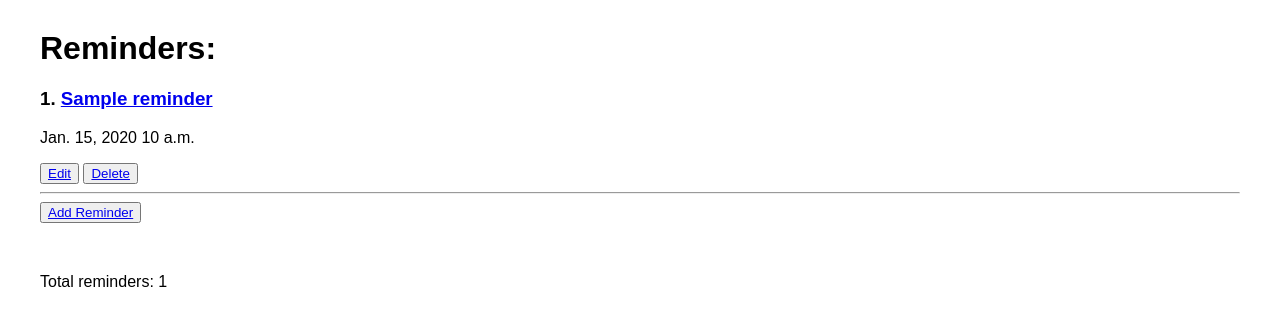
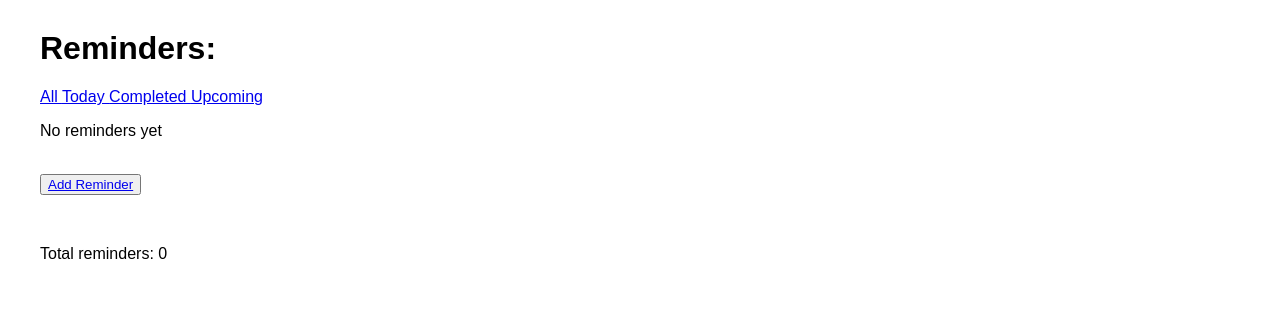
Before and after one commit to farkhondehsharifi/Django_planner, a Django app: page /?status=today in a window 1280 px wide. Shown: the part 163-489 px from the top of the page. Run offline with Django 5.2, Linux system fonts and the light colour scheme; a user stored in the database is signed in; tables that the repository leaves empty hold one stand-in row (values such as "Sample post").

Commit message:
Enhance Reminder list and add date validation

```diff
--- a/reminders/templates/reminders/home.html
+++ b/reminders/templates/reminders/home.html
@@ -6,6 +6,20 @@
 
         {% block content %}
             <h1>Reminders:</h1>
+            <div>
+                <a href="?" class="btn {% if not current_status %}btn-primary{% else %}btn-outline{% endif%}">
+                    All
+                </a>
+                <a href="?status=today" class="btn {% if not current_status %}btn-primary{% else %}btn-outline{% endif%}">
+                    Today
+                </a>
+                <a href="?status=completed" class="btn {% if not current_status %}btn-primary{% else %}btn-outline{% endif%}">
+                    Completed
+                </a>
+                <a href="?status=upcoming" class="btn {% if not current_status %}btn-primary{% else %}btn-outline{% endif%}">
+                    Upcoming
+                </a>
+            </div>
             {% for reminder in reminders%}
                 <div>
                     <h3>{{ reminder.id }}. <a href="{% url 'reminder_detail' reminder.id %}">{{ reminder.title }}</a></h3>
@@ -17,6 +31,21 @@
             {% empty %}
                 <p> No reminders yet</p>
             {% endfor %}
+
+            {% if is_paginated %}
+                <div class="pagination">
+                    {% for page_num in page_obj.paginator.page_range%}
+                        {% if page_num == page_obj.number %}
+                            <span>
+                                {{page_obj.number}} / {{page_obj.paginator.num_pages}}
+                            </span>
+                        {% else %}
+                            <button><a href="?{% if current_status %}status={{current_status}}&{% endif %}page={{page_num}}">{{page_num}}</a></button>
+                        {% endif %}
+                    {% endfor %}
+                </div>
+            {% endif %}
+            <br>
             <button><a href="{% url 'create_reminder' %}">Add Reminder</a></button>
         {% endblock %}
 
--- a/reminders/urls.py
+++ b/reminders/urls.py
@@ -1,11 +1,16 @@
 from django.urls import path
 from . import views
-from.views import ReminderUpdateView, ReminderDeleteView, ReminderDetailView
+from.views import ReminderUpdateView, ReminderDeleteView, ReminderDetailView, ReminderCreateView, ReminderListView
 
 urlpatterns = [
-    path("", views.home, name="home"),
-    path("reminders/create/",
-         views.create_reminder,
+    path(
+        "",
+        ReminderListView.as_view(),
+        name="home"
+    ),
+    path(
+        "reminders/create/",
+         ReminderCreateView.as_view(),
          name="create_reminder"
          ),
         path(
--- a/reminders/views.py
+++ b/reminders/views.py
@@ -2,38 +2,51 @@ from django.shortcuts import render, redirect
 from django.contrib.auth.decorators import login_required
 from .forms import ReminderForm
 from .models import Reminder
-from django.views.generic import UpdateView, DeleteView, DetailView
+from django.views.generic import UpdateView, DeleteView, DetailView, CreateView, ListView
 from django.urls import reverse_lazy
 from django.contrib.auth.mixins import LoginRequiredMixin
+from .mixins import UserReminderMixin
+from django.db.models import Q
+from django.utils import timezone
 
 
-@login_required
-def home(request):
-    # return  HttpResponse("Welcome to Planner.")
-    reminders = request.user.reminders.all()
-    return render(request,
-                  "reminders/home.html",
-                  { "reminders": reminders }
-                  )
+class ReminderListView(LoginRequiredMixin, ListView):
+    model = Reminder
+    template_name = "reminders/home.html"
+    context_object_name = 'reminders'
+    paginate_by = 2
+    def get_queryset(self):
+        queryset = super().get_queryset()
+        queryset = queryset.filter(user=self.request.user)
+        status = self.request.GET.get('status')
+        now = timezone.now()
+        today = now.date()
+        current_time = now.time()
+        if status == 'completed':
+            queryset = queryset.filter(Q(date__lt=today) | (Q(date=today) & Q(time__lt=current_time)))
+        elif status == 'today':
+            queryset = queryset.filter(Q(date=today) | Q(time__gte=current_time))
+        elif status == 'upcoming':
+            queryset = queryset.filter(Q(date__gt=today))
+        return queryset.order_by(
+            "date",
+            "time"
+        )
+    def get_context_data(self, **kwargs):
+        context = super().get_context_data( **kwargs)
+        context['current_status'] = self.request.GET.get("status", '')
+        return context
 
-@login_required
-def create_reminder(request):
-    if (request.method == "POST"):
-        form = ReminderForm(request.POST)
-        if form.is_valid():
-            reminder = form.save(commit=False)
-            reminder.user = request.user
-            reminder.save()
-            return redirect('home')
-    else:
-        form = ReminderForm()
-    return render(
-        request,
-       "reminders/create.html",
-        { "form": form }
-    )
+class ReminderCreateView(LoginRequiredMixin, CreateView):
+    model = Reminder
+    form_class = ReminderForm
+    template_name = "reminders/create.html"
+    success_url = reverse_lazy('home')
+    def form_valid(self, form):
+        form.instance.user = self.request.user
+        return super().form_valid(form)
 
-class ReminderUpdateView(UpdateView, LoginRequiredMixin):
+class ReminderUpdateView(LoginRequiredMixin, UserReminderMixin, UpdateView):
     model = Reminder
     form_class = ReminderForm
     template_name = "reminders/update.html"
@@ -41,14 +54,14 @@ class ReminderUpdateView(UpdateView, LoginRequiredMixin):
     def get_queryset(self):
         return Reminder.objects.filter(user=self.request.user)
 
-class ReminderDeleteView(DeleteView, LoginRequiredMixin):
+class ReminderDeleteView(LoginRequiredMixin, UserReminderMixin, DeleteView):
     model = Reminder
     template_name = "reminders/delete.html"
     success_url = reverse_lazy('home')
     def get_queryset(self):
         return Reminder.objects.filter(user=self.request.user)
 
-class ReminderDetailView(DeleteView, LoginRequiredMixin):
+class ReminderDetailView(LoginRequiredMixin, UserReminderMixin, DetailView ):
     model = Reminder
     template_name = "reminders/detail.html"
     success_url = reverse_lazy("home")
```
Also changed, not shown: reminders/forms.py (+7 -0 lines), reminders/mixins.py (added, +8 -0 lines).
